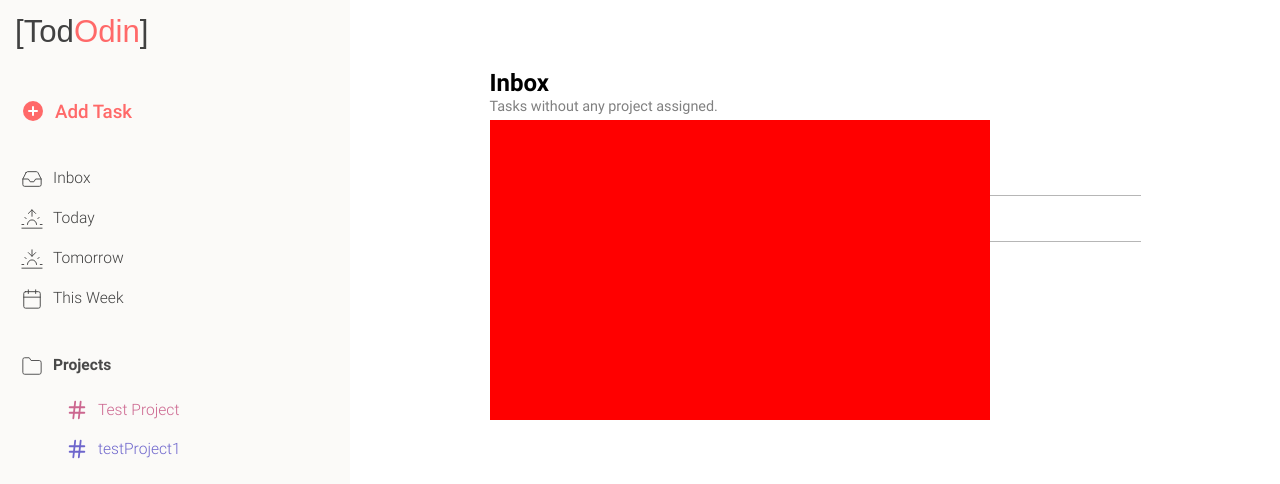
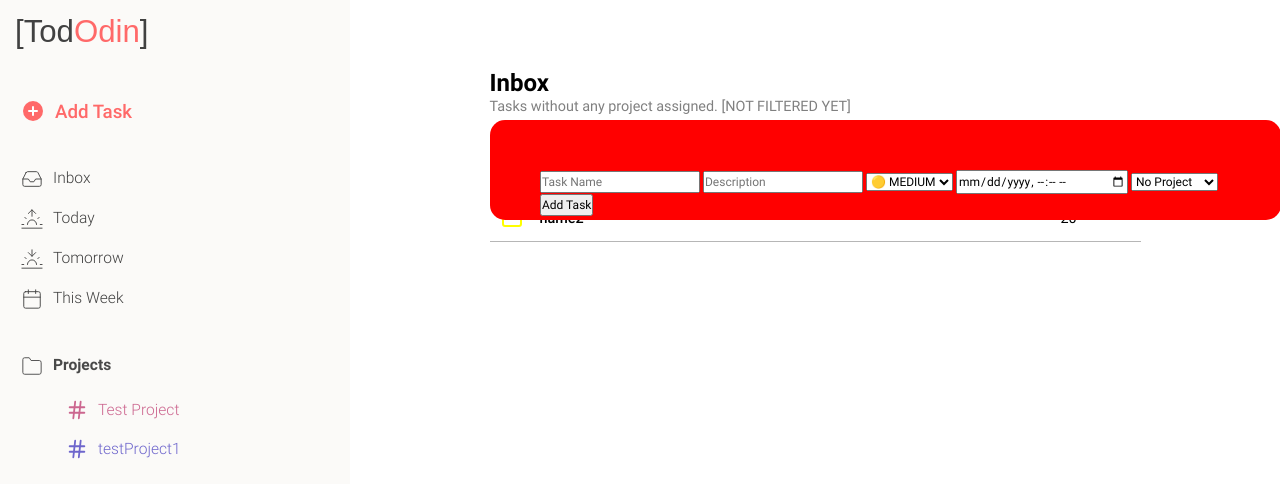
Before and after one commit to Uruwhy1/odin-TodoList, a website built with webpack: page src/index.html in a window 1280 px wide. Both pictures are taken after a click on the element "Add Task". Shown: the top 484 px of the page. Built offline with nearby package versions, Linux system fonts and the light colour scheme.

Commit message:
add functionality to form

```diff
--- a/src/AA-right-side.css
+++ b/src/AA-right-side.css
@@ -22,9 +22,9 @@
     position: absolute;
     top: 15%;
 
-
-    width: 500px;
-    height: 300px;
+    border-radius: 15px;
+    padding: 50px;
+    height: 100px;
 
     background-color: red;
 }
--- a/src/BB-generate.js
+++ b/src/BB-generate.js
@@ -7,9 +7,9 @@ export default function generateStuff(param) {
         let header = document.querySelector('.header');
         header.textContent = 'Inbox';
         let subheader = document.querySelector('.subheader')
-        subheader.textContent = 'Tasks without any project assigned.'
+        subheader.textContent = 'Tasks without any project assigned. [NOT FILTERED YET]'
 
-        let div = document.createElement('div');
+        let div = document.querySelector('.right-container');
         div.classList.add('tasks-inbox')
 
         const renderTasks = () => {
@@ -44,12 +44,12 @@ export default function generateStuff(param) {
 
                     let taskName = document.createElement('p');
                     taskName.textContent = element.name;
-                    let taskPriority = document.createElement('p');
-
+                    let taskDue = document.createElement('p');
+                    taskDue.textContent = (element.dueDate).getHours();
 
                     taskContainer.appendChild(taskDone);
                     taskContainer.appendChild(taskName);
-                    taskContainer.appendChild(taskPriority);
+                    taskContainer.appendChild(taskDue);
 
                     div.appendChild(taskContainer);
                 }
--- a/src/BB-index.js
+++ b/src/BB-index.js
@@ -2,6 +2,9 @@ import './AA-reset.css';
 import './AA-common.css';
 import './AA-sidebar.css';
 import './AA-right-side.css'
+
+import generateStuff from './BB-generate.js'
+import {domManipulator, toDosManipulator, projectsManipulator} from './BB-manipulators.js'
 
 export const masterController = (() => {
     const toDosArray = [];
@@ -32,14 +35,16 @@ export const utilityFunctions = (() => {
     }
 })();
 
+let currentPage = 'inbox';
+
 // CLASSES
 
 class ToDo {
-    constructor(name, description, priority, project, dueDate) {
+    constructor(name, description, priority, dueDate, project,) {
         this.name = name;
         this.description = description;
         this.priority = priority;
-        this.dueDate = this.dueDate;
+        this.dueDate = dueDate;
         this.done = false;
         this.project = !project ? "No Project" : project;
 
@@ -65,43 +70,48 @@ class Project {
 }
 const projectDefault = new Project('No Project');
 
-// ADD TASK FORM
-function addTask(){
-
-    // display form and animate
-    let form = document.querySelector('.form');
-    if (form.style.display === 'block') {
-        form.style.animation = 'notRevealAnimation 1 0.2s ease forwards'
-        setTimeout(() => {
-            form.style.display = 'none';
-        }, 300);
-    } else {
-        form.style.display = 'block';
-        form.style.animation = 'revealAnimation 1 0.3s ease forwards'
-    }
-        document.querySelector('.right-side').appendChild(form);
-
-    // other thing
-}
 
 
-// IMPORTS
 
-import generateStuff from './BB-generate.js'
-import {domManipulator, toDosManipulator, projectsManipulator} from './BB-manipulators.js'
+// ADD EVENT LISTNEEEERS
+document.addEventListener('DOMContentLoaded', function() {
+    generateStuff(currentPage);
+
+    const button = document.querySelector('.add-task');
+    button.addEventListener('click', domManipulator.addTask);
+
+
+    const form = document.querySelector('.form');
+    form.addEventListener('submit', function(event) {
+        event.preventDefault();
+
+
+        const name = document.querySelector('#name').value;
+        const description = document.querySelector('#description').value;
+        const priority = document.querySelector('#priority').value;
+        const dueDate = new Date(document.querySelector('#due-date').value);
+        const project = document.querySelector('#project').value;
+
+        const newTodo = new ToDo(name, description, priority, dueDate, project);
+
+        // clear inputs after submission
+        document.querySelector('#name').value = '';
+        document.querySelector('#description').value = '';
+        document.querySelector('#priority').value = '';
+        document.querySelector('#due-date').value = '';
+        document.querySelector('#project').value = '';
+
+        // render the tasks list and close modal
+        generateStuff(currentPage);
+        domManipulator.addTask()
+        console.log(dueDate);
+    });
+}
+)
 
 // TESTING
 const project1 = new Project("Test Project");
-const todo1 = new ToDo("name", "description", "HIGH")
+const todo1 = new ToDo("name", "description", "HIGH", new Date())
 
 const project2 = new Project("testProject1", "lorem ipsuuuuuuuuuuuuuuuuuuuum");
-const todo2 = new ToDo("name2", "description", "MEDIUM")
-
-// ADD EVENT LISTNEEEERS
-document.addEventListener('DOMContentLoaded', function() {
-    generateStuff("inbox");
-
-    const button = document.querySelector('.add-task');
-    button.addEventListener('click', addTask);
-}
-)
+const todo2 = new ToDo("name2", "description", "MEDIUM", new Date())
--- a/src/BB-manipulators.js
+++ b/src/BB-manipulators.js
@@ -43,11 +43,14 @@ export const projectsManipulator = (() => {
 export const domManipulator = (() => {
     function loadProjects() {
         let container = document.querySelector('.projects');
+        let containerForm = document.querySelector('#project');
 
-        // Clear existing project elements from container
+        // Clear existing project elements from containers
         container.innerHTML = '';
+        containerForm.innerHTML = '';
 
-        // Append project elements to container
+
+        // Append project elements to sidebar
         projectsManipulator.getAllProjects().filter(project => project.name !== "No Project").forEach(element => {
             let div = document.createElement('div');
             let color = utilityFunctions.getRandomColor();
@@ -60,13 +63,42 @@ export const domManipulator = (() => {
             project.textContent = element.name;
             project.style.color = color;
             div.appendChild(project);
-
-
             container.appendChild(div);
         });
+
+        // Append project elements to form
+        projectsManipulator.getAllProjects().forEach(element => {
+            let option = document.createElement('option');
+            option.value = element.name;
+            option.textContent = element.name;
+
+            containerForm.appendChild(option);
+        })
     }
 
+    // ADD TASK FORM
+    function addTask(){
+        let form = document.querySelector('.form');
+
+        // Get today's date in the format YYYY-MM-DD
+        const today = new Date();
+        // Set the value of the date input to today's date
+        document.getElementById('due-date').value = today;
+
+        // display form and animate
+        if (form.style.display === 'block') {
+            form.style.animation = 'notRevealAnimation 1 0.2s ease forwards'
+            setTimeout(() => {
+                form.style.display = 'none';
+            }, 300);
+        } else {
+            form.style.display = 'block';
+            form.style.animation = 'revealAnimation 1 0.3s ease forwards'
+        }
+}
+
     return {
-        loadProjects
+        loadProjects,
+        addTask
     }
 })();
--- a/src/index.html
+++ b/src/index.html
@@ -70,9 +70,25 @@
         <div class="head">
             <h1 class="header"></h1>
             <p class="subheader"></p>
+            <div class="right-container"></div>
         </div>
-        <div class="form"></div>
-
+        <div class="form" class="hidden">
+            <form id="modal-form">
+                <!-- Form content goes here -->
+                <input required id="name" type="text" name="task-name" placeholder="Task Name">
+                <input id="description" type="text" name="task-name" placeholder="Description">
+                <select required name="priority" id="priority">
+                    <option value="LOW">🟢 LOW</option>
+                    <option value="MEDIUM" selected>🟡 MEDIUM</option>
+                    <option value="HIGH">🔴 HIGH</option>
+                </select>
+                <input required type="datetime-local" name="date" id="due-date">
+                <select required name="project" id="project">
+                    <option value="No Project" selected>No Project</option>
+                </select>
+              <button class="add-task-button" type="submit">Add Task</button>
+            </form>
+          </div>
     </div>
 </body>
 </html>
```
